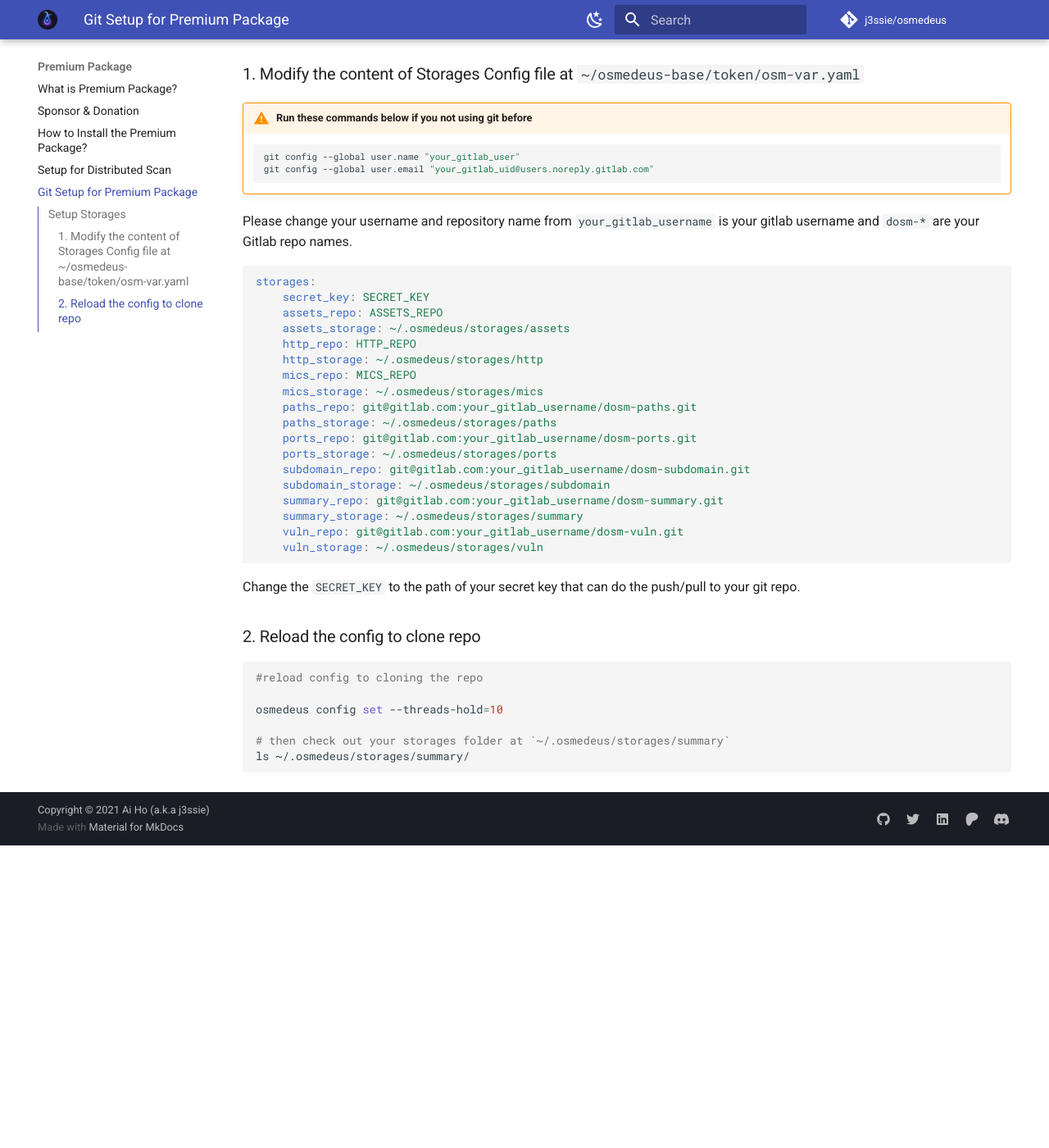
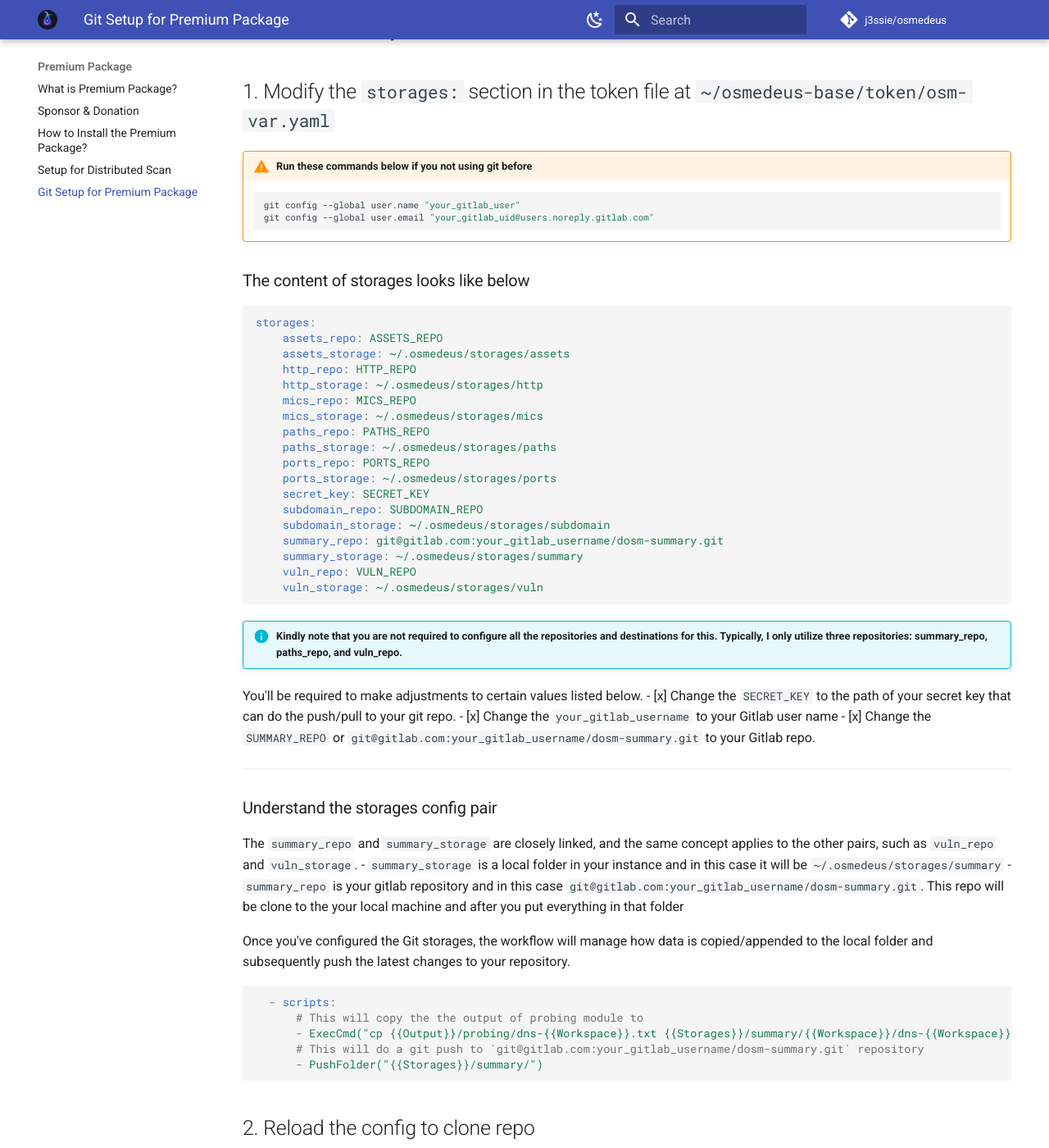
Before and after one commit to osmedeus/documentation, an MkDocs documentation site: the page built from src/premium/git-setup.md, in a window 1280 px wide and 1400 px high, scrolled down 453 px. Shown: the whole window at 82% size. Built offline with MkDocs 1.6.1 and Material for MkDocs 9.7.7, drawn with Linux system fonts in a browser that asks for light colours; emoji names are drawn with the system emoji font; comment, search, counter and statistics services are not loaded; before the commit the page ends 1484 px from its top, so only the background shows below that; some of the changed text lies outside the part shown.

Commit message:
Update Documentation Page Fri Sep  8 20:19:35 +07 2023

````diff
--- a/src/premium/git-setup.md
+++ b/src/premium/git-setup.md
@@ -5,12 +5,11 @@
 !!! help ""
     Note that this setup is **Optional**. You can still use the tool perfectly fine without it!
 
-## Setup Storages
+# Setup Storages
 
 Check out **the Private Playlist** on the **#backer** channel in Discord to see a Video Instruction.
 
-### 1. Modify the content of Storages Config file at `~/osmedeus-base/token/osm-var.yaml`
-
+## 1. Modify the `storages:` section in the token file at `~/osmedeus-base/token/osm-var.yaml`
 
 !!! warning "Run these commands below if you not using git before"
 
@@ -19,37 +18,61 @@ Check out **the Private Playlist** on the **#backer** channel in Discord to see
     git config --global user.email "your_gitlab_uid@users.noreply.gitlab.com"
     ```
 
-Please change your username and repository name from `your_gitlab_username` is your gitlab username and `dosm-*` are your Gitlab repo names.
+### The content of storages looks like below
 
 ```yaml
 storages:
-    secret_key: SECRET_KEY
     assets_repo: ASSETS_REPO
     assets_storage: ~/.osmedeus/storages/assets
     http_repo: HTTP_REPO
     http_storage: ~/.osmedeus/storages/http
     mics_repo: MICS_REPO
     mics_storage: ~/.osmedeus/storages/mics
-    paths_repo: git@gitlab.com:your_gitlab_username/dosm-paths.git
+    paths_repo: PATHS_REPO
     paths_storage: ~/.osmedeus/storages/paths
-    ports_repo: git@gitlab.com:your_gitlab_username/dosm-ports.git
+    ports_repo: PORTS_REPO
     ports_storage: ~/.osmedeus/storages/ports
-    subdomain_repo: git@gitlab.com:your_gitlab_username/dosm-subdomain.git
+    secret_key: SECRET_KEY
+    subdomain_repo: SUBDOMAIN_REPO
     subdomain_storage: ~/.osmedeus/storages/subdomain
     summary_repo: git@gitlab.com:your_gitlab_username/dosm-summary.git
     summary_storage: ~/.osmedeus/storages/summary
-    vuln_repo: git@gitlab.com:your_gitlab_username/dosm-vuln.git
+    vuln_repo: VULN_REPO
     vuln_storage: ~/.osmedeus/storages/vuln
 ```
 
-Change the `SECRET_KEY` to the path of your secret key that can do the push/pull to your git repo.
+!!! info "Kindly note that you are not required to configure all the repositories and destinations for this. Typically, I only utilize three repositories: summary_repo, paths_repo, and vuln_repo."
 
-### 2. Reload the config to clone repo
+You'll be required to make adjustments to certain values listed below.
+- [x] Change the `SECRET_KEY` to the path of your secret key that can do the push/pull to your git repo.
+- [x] Change the `your_gitlab_username` to your Gitlab user name
+- [x] Change the `SUMMARY_REPO` or `git@gitlab.com:your_gitlab_username/dosm-summary.git` to your Gitlab repo.
+
+***
+
+### Understand the storages config pair
+
+The `summary_repo` and `summary_storage` are closely linked, and the same concept applies to the other pairs, such as `vuln_repo` and `vuln_storage`.
+- `summary_storage` is a local folder in your instance and in this case it will be `~/.osmedeus/storages/summary`
+- `summary_repo` is your gitlab repository and in this case `git@gitlab.com:your_gitlab_username/dosm-summary.git`. This repo will be clone to the your local machine and after you put everything in that folder
+
+Once you've configured the Git storages, the workflow will manage how data is copied/appended to the local folder and subsequently push the latest changes to your repository.
+
+```yaml
+  - scripts:
+      # This will copy the the output of probing module to
+      - ExecCmd("cp {{Output}}/probing/dns-{{Workspace}}.txt {{Storages}}/summary/{{Workspace}}/dns-{{Workspace}}.txt")
+      # This will do a git push to `git@gitlab.com:your_gitlab_username/dosm-summary.git` repository
+      - PushFolder("{{Storages}}/summary/")
+```
+
+
+## 2. Reload the config to clone repo
 
 ```shell
-#reload config to cloning the repo
 
-osmedeus config set --threads-hold=10
+# reload config to cloning the repo
+osmedeus config check
 
 # then check out your storages folder at `~/.osmedeus/storages/summary`
 ls ~/.osmedeus/storages/summary/
````
Also changed, not shown: docs/premium/git-setup/index.html (+30 -64 lines), docs/search/search_index.json, 1 other file.
